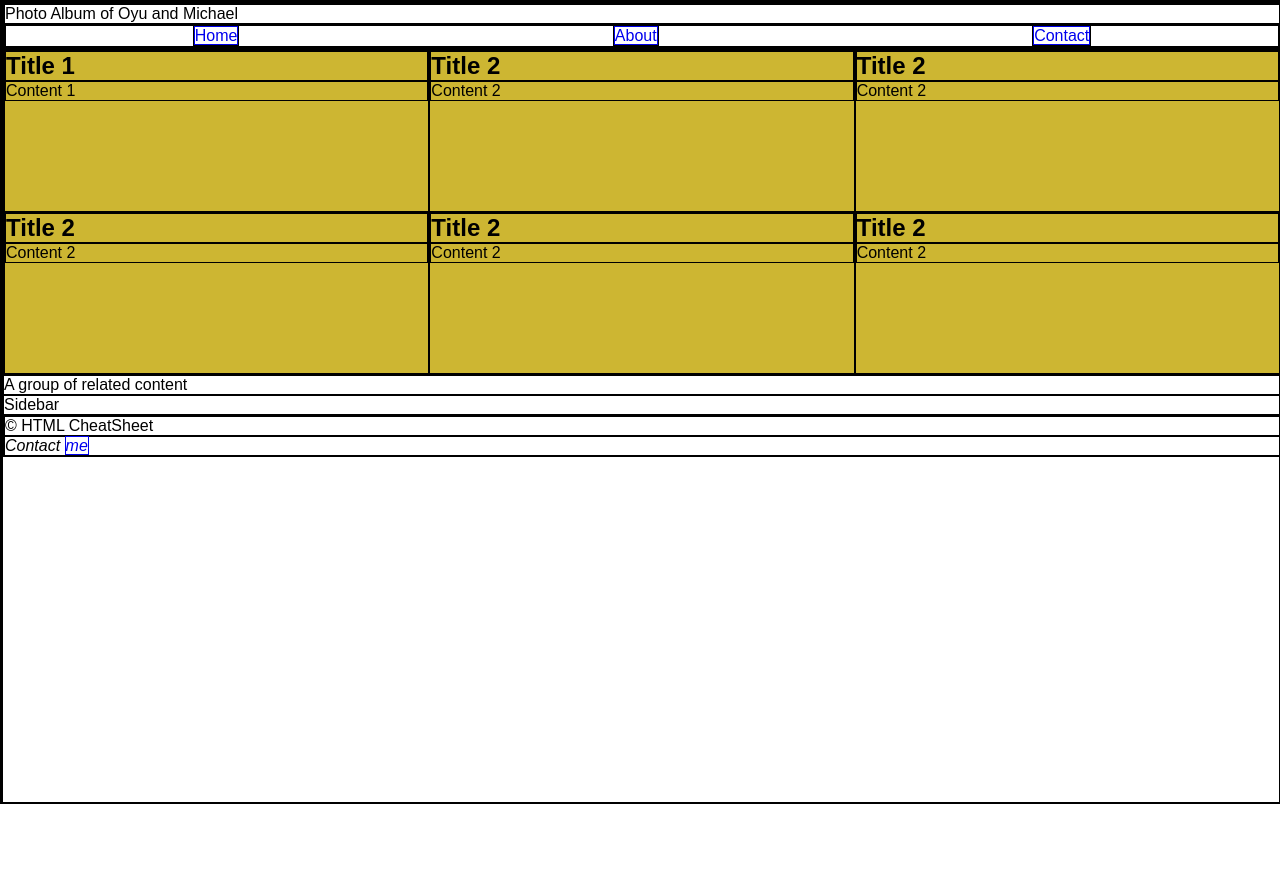
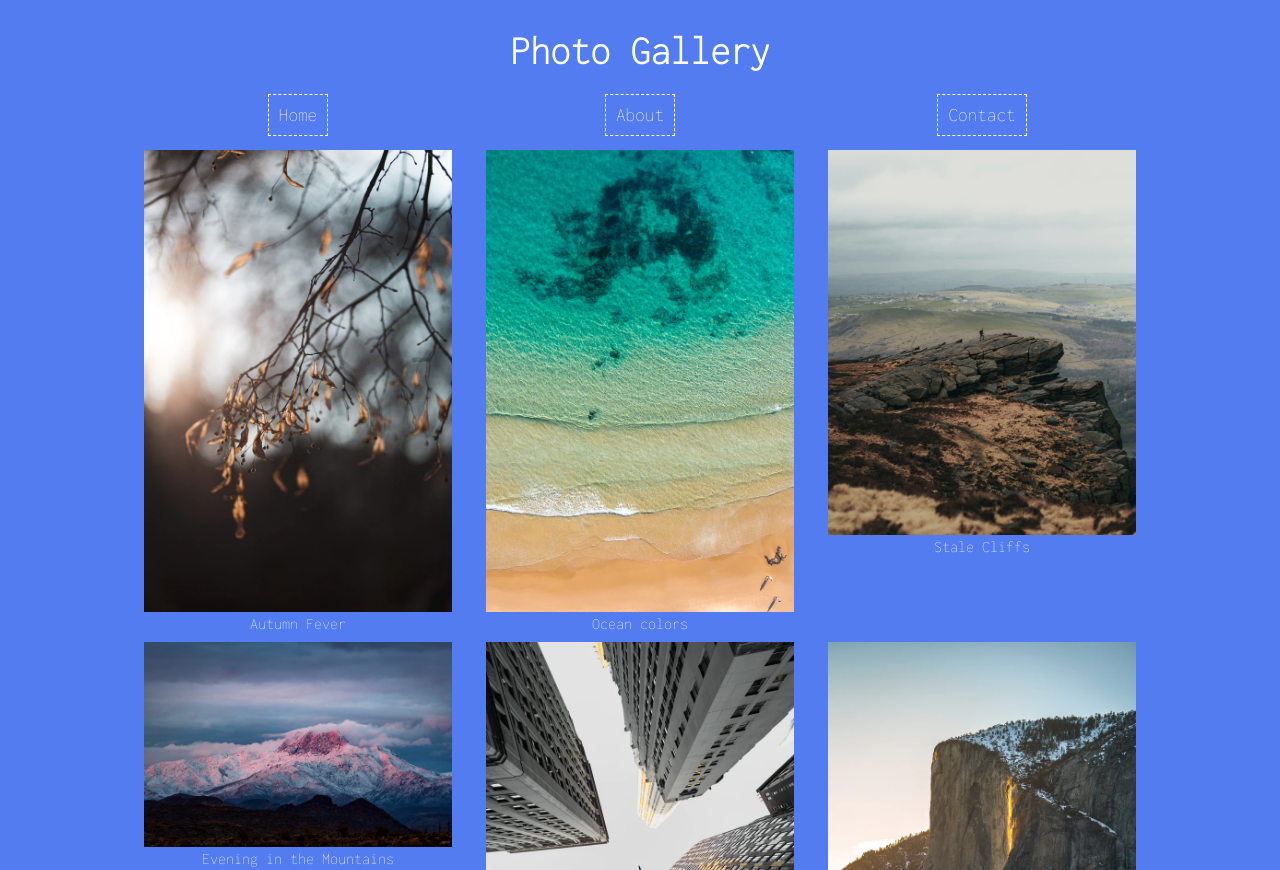
Before and after one commit to ojukashka/FE21-CSS3-DAY4-Oyu-Michael, a plain HTML site: page index.html in a window 1280 px wide. Shown: the top 870 px of the page. Before the commit the page ends 804 px from the top, so only its background shows below. Drawn offline with Linux system fonts and the light colour scheme.

Commit message:
Finished styling webpage gallery, added images

```diff
--- a/index.html
+++ b/index.html
@@ -5,58 +5,49 @@
     <meta http-equiv="X-UA-Compatible" content="IE=edge">
     <meta name="viewport" content="width=device-width, initial-scale=1.0">
     <link rel="stylesheet" type="text/css" href="stylesheet.css">
+    <style>
+        @import url('https://fonts.googleapis.com/css2?family=Inconsolata:wght@200&display=swap');
+        </style>
     <title>Photo Album</title>
 </head>
 <body>
     <div class="container">
         <header>
-            <div id="logo">Photo Album of Oyu and Michael</div>
+            <div id="logo">Photo Gallery</div>
             <nav>
                 <ul>
-                    <li><a href="/">Home</a>
-                    <li><a href="/link">About</a>
-                    <li><a href="/link">Contact</a>
+                    <li><a href="/">Home</a></li>
+                    <li><a href="/link">About</a></li>
+                    <li><a href="/link">Contact</a></li>
                 </ul>
             </nav>
             </header>
             <main role="main">
             <article class="image1">
-                <h2>Title 1</h2>
-                <p>Content 1</p>
+                <img src="autumn.webp" alt="autumn">
+                <p>Autumn Fever</p>
             </article>
             <article class="image2">
-                <h2>Title 2</h2>
-                <p>Content 2</p>
+                <img src="beach.webp" alt="beach">
+                <p>Ocean colors</p>
             </article>
             <article class="image2">
-                <h2>Title 2</h2>
-                <p>Content 2</p>
+                <img src="mountain.webp" alt="mountain">
+                <p>Stale Cliffs</p>
             </article>
             <article class="image2">
-                <h2>Title 2</h2>
-                <p>Content 2</p>
+                <img src="mountains.webp" alt="mountains">
+                <p>Evening in the Mountains</p>
             </article>
             <article class="image2">
-                <h2>Title 2</h2>
-                <p>Content 2</p>
+                <img src="plane.webp" alt="plane">
+                <p>Plane in the Sky</p>
             </article>
             <article class="image2">
-                <h2>Title 2</h2>
-                <p>Content 2</p>
+                <img src="waterfall.webp" alt="waterfall">
+                <p>Beachfront Skyview</p>
             </article>
             </main>
-            <section>
-            A group of related content
-            </section>
-            <aside>
-            Sidebar
-            </aside>
-            <footer>
-            <p>&copy; HTML CheatSheet</p>
-            <address>
-                Contact <a href="mailto:me@htmlg.com">me</a>
-            </address>
-            </footer>
     </div>
 </body>
 </html>
--- a/stylesheet.css
+++ b/stylesheet.css
@@ -1,57 +1,107 @@
 * {
-    border: 0.5px solid;
     margin: 0;
     padding: 0;
 }
+
 
 body {
     display: flex;
     width: 100vw;
     height: 100vh;
-    font-family: Arial, Helvetica, sans-serif;
+    max-width: 1026px;
+    font-family: 'Inconsolata', monospace;
     font-size: 100%;
+    color: white;
+    background-color: rgb(82, 124, 240);
+    box-sizing: border-box;
+    margin: auto;
 }
 
 .container {
     display: flex;
     flex-direction: column;
+    align-content: center;
     width: 100vw;
     height: 100vh;
+}
+
+#logo {
+    text-align: center;
+    font-size: 250%;
+    font-weight: bolder;
+    height: 60px;
+    padding-top: 30px;
+}
+
+nav {
+    height: 50px;
 }
 
 nav ul {
     list-style-type: none;
     display: flex;
-    justify-content: space-around;
+    height: 100%;
+    align-content: space-between;
 }
 
 li {
-    flex-flow: row wrap;
+    flex: 1 1 33%;
+    display: flex;
+    justify-content: center;
+    align-items: center;
 }
 
 a {
     text-decoration: none;
+    color: white;
+    font-size: 120%;
+    border-style: dashed;
+    border-width: 0.5px;
+    padding: 10px;
+}
+
+.image1 img {
+    width: 90%;
+    padding-top: 10px;
+}
+
+.image2 img {
+    width: 90%;
+    padding-top: 10px;
 }
 
 @media all and (max-width: 500px) {
     main {
         display: grid;
-        grid-template-columns: repeat(auto-fill, minmax(320px, 1fr));
-        background-color: rgb(50, 148, 205);
+        grid-template-columns: repeat(auto-fill, minmax(50%, 1fr));
+        text-align: center;
     }
+
     article {
-        min-height: 50vw;
+        overflow: hidden;
+        text-align: center;
     }
 }
 
-@media all and (min-width: 501px) and (max-width: 1025px) {
+@media all and (min-width: 501px) and (max-width: 750px) {
     main {
         display: grid;
-        grid-template-columns: repeat(auto-fill, minmax(320px, 1fr));
-        background-color: yellowgreen;
+        grid-template-columns: repeat(auto-fill, minmax(50%, 1fr));
+        text-align: center;
     }
     article {
-        min-height: 25vw;
+        text-align: center;
+    }
+}
+
+@media all and (min-width: 751px) and (max-width: 1025px) {
+    main {
+        display: grid;
+        grid-template-columns: repeat(auto-fill, minmax(30%, 1fr));
+        text-align: center;
+    }
+    article {
+        text-align: center;
     }
 }
 
@@ -59,9 +109,10 @@ a {
     main {
         display: grid;
         grid-template-columns: repeat(auto-fill, minmax(320px, 1fr));
-        background-color: rgb(205, 182, 50);
+        text-align: center;
     }
+
     article {
-        min-height: 12.5vw;
+        text-align: center;
     }
 }
```
Also changed, not shown: autumn.webp (added), beach.webp (added), mountain.webp (added), mountains.webp (added), plane.webp (added), skyhouse.webp (added), train.webp (added), waterfall.webp (added).
